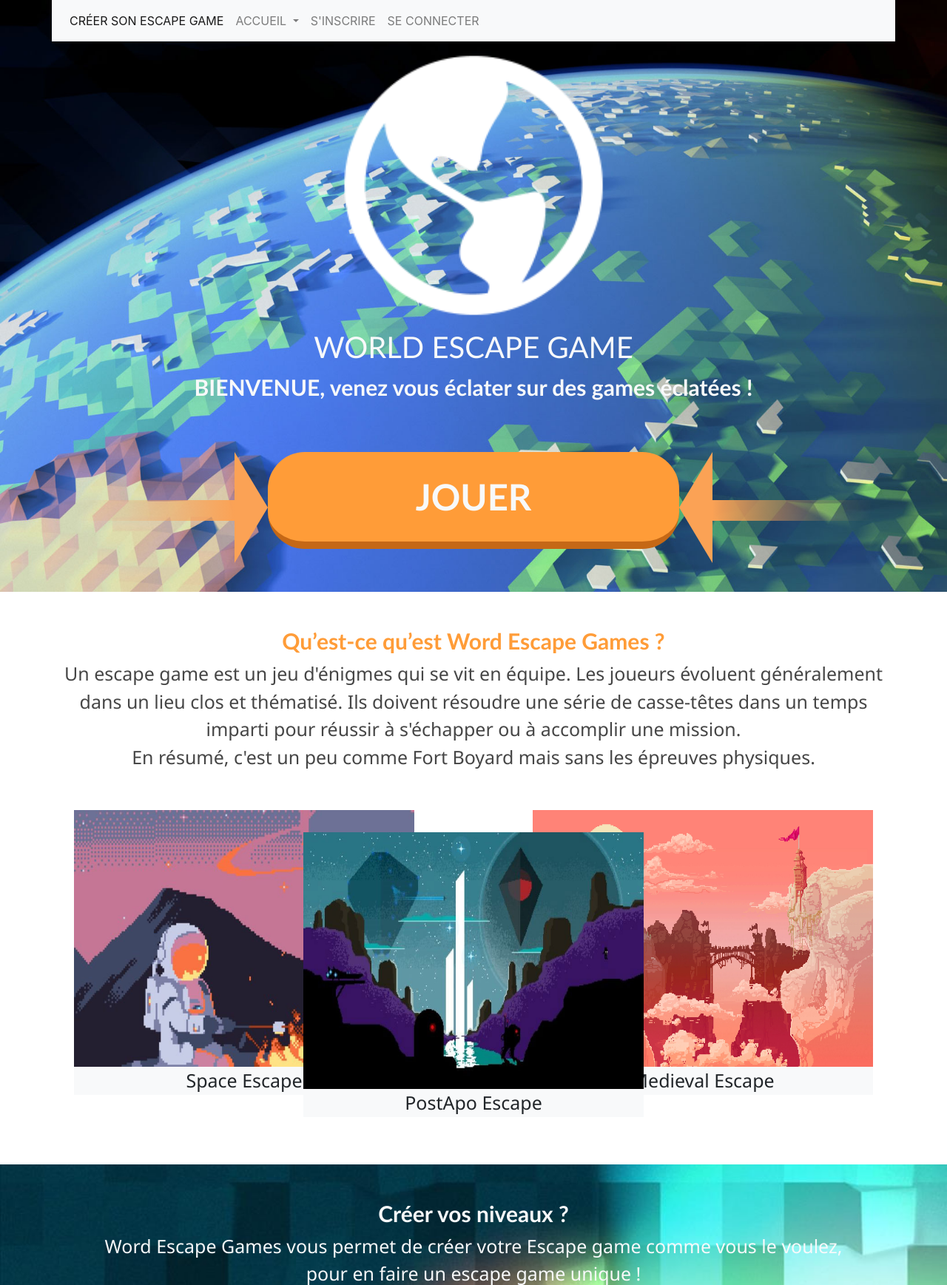
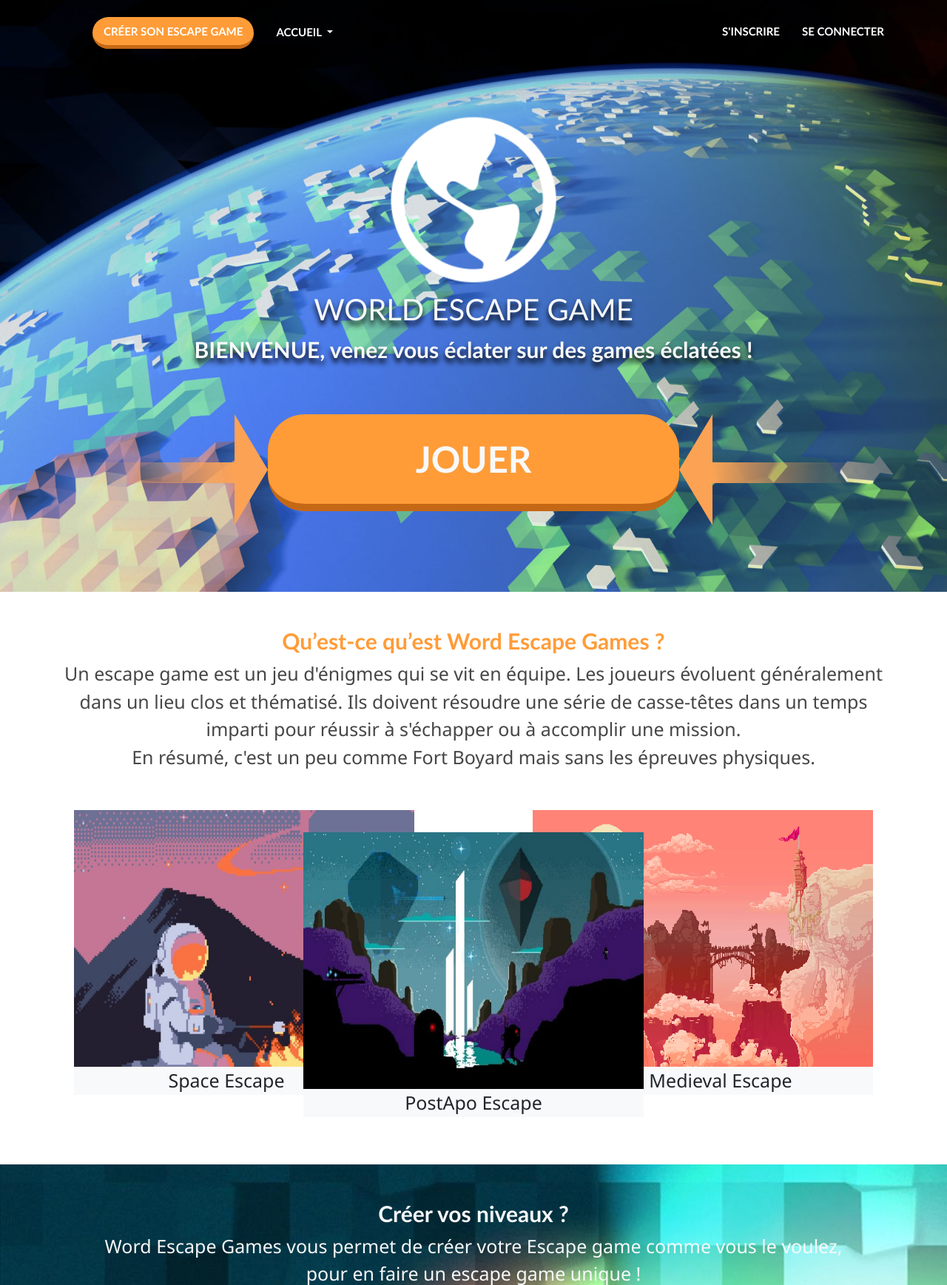
Before and after one commit to francois-simao/escape-game, a PHP site: page /front/index.html in a window 1280 px wide. Shown: the top 1737 px of the page at 74% size. Run offline with PHP 8.4, Linux system fonts and the light colour scheme.

Commit message:
modifications menu

```diff
--- a/front/forgot_password.html
+++ b/front/forgot_password.html
@@ -14,7 +14,7 @@
 
     <div class="container-fluid p-0 bg-header-sombre">
 
-        <div class="d-flex justify-content-center align-items-center vh-100 bg-opac">
+        <div class="d-flex justify-content-center align-items-center vh-100 bg-opac " id="container-escape">
             <div class="bloc-form bg-light p-5 ">
                 <h1>Réinitialiser mot de passe ?</h1>
                 <p>Vous avez oublié votre mot de passe ?<br> Veuillez entrer votre adresse e-mail, vous
--- a/front/formulaire_connexion.html
+++ b/front/formulaire_connexion.html
@@ -15,7 +15,7 @@
 
         <div class="container-fluid p-0">
             <!-- <div class="container "> -->
-            <div class="vh-100 d-flex justify-content-center align-items-center bg-opac">
+            <div class="vh-100 d-flex justify-content-center align-items-center bg-opac" id="container-escape">
 
                 <div class="bloc-form bg-light p-5">
                     <h2 class="title-form text-uppercase mb-4">Se connecter</h2>
--- a/front/formulaire_inscription.html
+++ b/front/formulaire_inscription.html
@@ -15,7 +15,7 @@
         <div class="container-fluid p-0">
 
 
-            <div class="vh-100 d-flex justify-content-center align-items-center bg-opac">
+            <div class="vh-100 d-flex justify-content-center align-items-center bg-opac" id="container-escape">
 
                 <div class="bloc-form bg-light p-5 text-center">
                     <h1 class="title-form text-uppercase mb-4">Créer votre compte</h1>
--- a/front/index.html
+++ b/front/index.html
@@ -14,48 +14,49 @@
 
     <header>
         <div class="container-fluid bg-header">
+            <div class="container">
+                <div class="row  ">
 
-        <div class="container">
-                <div class="row">
-                    <nav class="navbar navbar-expand-lg navbar-light bg-light w-100">
-                        <button class="navbar-toggler" type="button" data-toggle="collapse"
-                            data-target="#navbarNavDropdown" aria-controls="navbarNavDropdown" aria-expanded="false"
-                            aria-label="Toggle navigation">
-                            <span class="navbar-toggler-icon"></span>
-                        </button>
-                        <div class="collapse navbar-collapse" id="navbarNavDropdown">
-                            <ul class="navbar-nav text-uppercase d-flex">
-                                <li class="nav-item active">
-                                    <a class="nav-link " href="#">Créer son escape game</a>
-                                </li>
-                                <li class="nav-item dropdown ">
-                                    <a class="nav-link dropdown-toggle" href="#" id="navbarDropdownMenuLink"
+                    <div id="mySidenav" class="sidenav size-width-menu">
+                        <div class="closebtn text-center text-light" onclick="closeNav(x)">&times;</div>
+                        <!--&times; = croix de closeNav-->
+                        <div class=" contenu-menu text-center">
+                            <ul>
+                                <div class="d-flex flex-column flex-sm-column flex-md-column flex-lg-column flex-xl-row">
+                                <li><a href="#" onclick="closeNav(x)" class="title-menu btn-orange-create ">Créer son
+                                        escape game</a></li>
+                                <li class="nav-item dropdown " onclick="closeNav(x)">
+                                    <a class="nav-link dropdown-toggle p-0" href="#" id="navbarDropdownMenuLink"
                                         role="button" data-toggle="dropdown" aria-haspopup="true" aria-expanded="false">
                                         Accueil
                                     </a>
                                     <div class="dropdown-menu" aria-labelledby="navbarDropdownMenuLink">
-                                        <a class="dropdown-item" href="index.html">Accueil</a>
-                                        <a class="dropdown-item" href="page-profil.html">Profil</a>
-                                        <a class="dropdown-item" href="#">?</a>
+                                        <a class="dropdown-item text-dark" href="index.html">Accueil</a>
+                                        <a class="dropdown-item text-dark" href="page-profil.html">Profil</a>
+                                        <a class="dropdown-item text-dark" href="#">?</a>
                                     </div>
                                 </li>
+                            </div>
+                            <div class="d-flex flex-column flex-sm-column flex-md-column flex-lg-column flex-xl-row">
+                                <li><a href="formulaire_inscription.html" onclick="closeNav(x)"
+                                        class="title-menu">S'inscrire</a></li>
+                                <li><a href="formulaire_connexion.html" onclick="closeNav(x)" class="title-menu ">Se
+                                        connecter</a></li>
+                                    </div>
 
-                                <li class="nav-item">
-                                    <a class="nav-link" href="formulaire_inscription.html">S'inscrire</a>
-                                </li>
-                                <li class="nav-item">
-                                    <a class="nav-link" href="formulaire_connexion.html">Se connecter</a>
-                                </li>
+                            </ul>
+
                         </div>
 
-                        </ul>
-                    </nav>
+                    </div>
+                    <div id="ecart-menu">
+                        <!--&#9776;=icon menu-->
+                        <div class="icon-menu ml-3" onclick="openNav(y)">&#9776;</div>
+                    </div>
                 </div>
-
             </div>
 
-
-            <div class="container">
+            <div class="container container-logo" >
 
                 <div class="col-12">
                     <div class="img-logo-header d-flex justify-content-center">
@@ -105,7 +106,7 @@
                             <div class="content-img-game-01 transition-01">
                                 <img src="img/escape-the-planet.jpg" width="486" height="347"
                                     class="img-game-explication img-expli-margin-01 img-fluid">
-                                <p class="title-game-explication-01 text-center bg-light">Space Escape</p>
+                                <p class="title-game-explication-01 text-center bg-light pr-xl-5">Space Escape</p>
                             </div>
 
                             <div class="content-img-game-absolute transition-02">
@@ -117,7 +118,7 @@
                             <div class="content-img-game-02 ">
                                 <img src="img/princess-world.jpg" width="486" height="347"
                                     class="img-game-explication img-expli-margin-02 img-fluid">
-                                <p class="title-game-explication-03 text-center bg-light">Medieval Escape</p>
+                                <p class="title-game-explication-03 text-center bg-light pl-xl-5">Medieval Escape</p>
                             </div>
 
                         </div>
@@ -150,6 +151,29 @@
 
 
 
+    <script>
+        function openNav(y) {
+            if (y.matches) { //openNav est le nom donné au onclick qui, lorsqu'on clique sur le menu, il s'ouvrira grâce au getElementById qui récupère l'id "mySidenav" dans la div principale
+                document.getElementById("mySidenav").style.width = "100%"; //style.width permet de donner une largeur au menu lorsque celui-ci est ouvert (mettre en 100% pour qu'il puisse prendre toute la page)
+                // document.getElementById("ecart-menu").style.marginLeft = "50%"; // permet de faire décaler le texte et l'icon du menu
+            }
+        }
+
+        function closeNav(x) {
+            if (x.matches) {//closeNav est le nom donné au onclick pour fermer le menu (même système que celui du openNav)
+                document.getElementById("mySidenav").style.width = "0"; // mettre 0 pour qu'il ne soit pas visible
+                // document.getElementById("ecart-menu").style.marginLeft = "0";
+            }
+        }
+
+        var y = window.matchMedia("(max-width: 1199.98px)")
+        openNav(y) // Call listener function at run time
+        y.addListener(openNav) // Attach listener function on state changes
+        var x = window.matchMedia("(max-width: 1199.98px)")
+        closeNav(x) // Call listener function at run time
+        x.addListener(closeNav) // Attach listener function on state changes
+
+    </script>
 
 
     <script src="https://code.jquery.com/jquery-3.5.1.slim.min.js"
--- a/front/page-logout.html
+++ b/front/page-logout.html
@@ -13,7 +13,7 @@
 <body>
 
     <div class="container-fluid p-0 bg-header-sombre">
-        <div class="vh-100 d-flex justify-content-center align-items-center bg-opac">
+        <div class="vh-100 d-flex justify-content-center align-items-center bg-opac" id="container-escape">
             <div class="bloc-form bg-light p-5">
                 <h1 class="text-uppercase text-center">A bientôt !</h1>
                 <p>Vous vous êtes déconnecté.</p>
--- a/front/page-profil.html
+++ b/front/page-profil.html
@@ -12,7 +12,8 @@
 
 <body>
     <div class="container-fluid bg-profil">
-        <div class="container">
+
+        <div class="container" id="container-escape">
             <div class="row flex-column">
                 <div class="bloc-page bg-light vh-100 d-flex justify-content-center ">
                     <div class="col-6">
--- a/front/style.css
+++ b/front/style.css
@@ -1,10 +1,12 @@
 body{margin: 0; padding: 0;}
 
+
+.container-logo{margin-top: 148px;}
 /**************************************** BACKGROUND & IMAGE  ****************************************/
 /* MAQUETTE ACCUEIL */
 /* HEADER */
 .bg-header{background-image: url('img/img-header-01.jpg');width: 100%; height: 100vh; background-repeat: no-repeat; background-size: cover; position: relative;}
-.img-logo-head{width: 35%; height: auto;}
+.img-logo-head{width: 26%; height: auto;}
 
 
 /* PARTIE CE QU'EST UN ESCAPE GAME */
@@ -34,21 +36,18 @@ body{margin: 0; padding: 0;}
 
 
 
-
-
-
 /**************************************** TITLES & TEXT  ****************************************/
 /* MAQUETTE ACCUEIL */
 /* HEADER */
 .title-head{text-transform: uppercase; font-size: 40px;}
 .text-head{font-size: 30px; }
-.container-text-header{ font-family: 'Gill Sans', 'Gill Sans MT', Calibri, 'Trebuchet MS', sans-serif; font-weight: 800;}
+.container-text-header{text-shadow: 0px 6px 7px #000000; font-family: 'Gill Sans', 'Gill Sans MT', Calibri, 'Trebuchet MS', sans-serif; font-weight: 800;}
 
 
 /* PARTIE CE QU'EST UN ESCAPE GAME */
 .title-explication{font-size: 30px; font-family: 'Gill Sans', 'Gill Sans MT', Calibri, 'Trebuchet MS', sans-serif; font-weight: 800; color: #FF9C38;}
 .text-explication{font-size: 25px; color: #464646; font-family: 'Segoe UI', Tahoma, Geneva, Verdana, sans-serif; margin-bottom: 53px;}
-.title-game-explication-01, .title-game-explication-02, .title-game-explication-03{background-color: rgb(250, 250, 250); text-align: center; font-size: 25px; font-family: 'Segoe UI', Tahoma, Geneva, Verdana, sans-serif; margin-top: 0;}
+.title-game-explication-01, .title-game-explication-02, .title-game-explication-03{background-color: white; text-align: center; font-size: 25px; font-family: 'Segoe UI', Tahoma, Geneva, Verdana, sans-serif; margin-top: 0;}
 
 
 /* PARTIE CREATION NIVEAUX */
@@ -101,19 +100,58 @@ body{margin: 0; padding: 0;}
 .btn-play-width, .btn-create-width{font-size: 49px;}
 .btn-inscription-width, .btn-connexion-width{font-size: 33px;}
 
-
 .btn-play-header{ height: 10%; padding: 10px 40px; border-radius: 50px; font-family: 'Gill Sans', 'Gill Sans MT', Calibri, 'Trebuchet MS', sans-serif; font-weight: 800; text-decoration: none; background-color: #FF9C38; border-bottom: 10px solid rgb(197,104,22,1); transition: all 0.1s; -webkit-transition: all 0.1s; outline: none;}
 .btn-play-header:active{transform: translate(0px, 5px); -webkit-transform: translate(0px, 5px); border-bottom: 1px solid;}
+
+.btn-orange-create{ height: 10%; padding: 10px 15px; border-radius: 50px; font-family: 'Gill Sans', 'Gill Sans MT', Calibri, 'Trebuchet MS', sans-serif; font-weight: 800; text-decoration: none; background-color: #FF9C38; border-bottom: 5px solid rgb(197,104,22,1); transition: all 0.1s; -webkit-transition: all 0.1s; outline: none;}
 
 a:hover { text-decoration: none;}
 a.text-light:focus, a.text-light:hover {color: white!important; }
 input{border: none;}
 
 
+/**************************************** MENU ****************************************/
+
+ul{list-style: none; }
+.contenu-menu ul{display: flex; justify-content: space-between;}
+.sidenav a { text-decoration: none; color: white; transition: 0.3s; font-size: 15px; font-family: 'Gill Sans', 'Gill Sans MT', Calibri, 'Trebuchet MS', sans-serif; font-weight: 800; text-transform: uppercase; margin-left: 15px; margin-right: 15px;}
+.sidenav a:hover { color: #f1f1f1;}
+.btn-orange-create{display: unset;}
+.sidenav{margin-top: 30px;}
+.nav-link{margin-top: 2px;}
+.dropdown-item:hover{background-color: transparent;}
+
+
+
+
+
+
+
+
+
+
+
+
+
+
+
+
+
 
 
 
 /**********************MEDIA QUERIES**********************/
+
+@media (max-width: 1199.98px) {
+
+/*SLIDEBAR MENU */
+.sidenav { height: 100%; width: 0; position: fixed; z-index: 1; top: 0; left: 0; background-color: rgba(0, 0, 0, 0.87); overflow-x: hidden; transition: 0.5s; padding-top: 60px; z-index:2;}
+.sidenav .closebtn { position: absolute; top: 0; right: 25px; font-size: 55px; cursor: pointer; color: white;}
+.icon-menu{cursor: pointer; font-size: 40px;  position: relative;}
+.contenu-menu ul{display: flex; flex-direction: column; align-items: center;}
+.sidenav{margin-top: 0;}
+ul{padding: 0;}
+}
 
 @media (max-width: 991.98px) {
 
@@ -329,7 +399,8 @@ input{border: none;}
 /**************************************** BACKGROUND & IMAGE  ****************************************/
 /* MAQUETTE ACCUEIL */
 /* HEADER */
-.img-logo-header img { width: 36%; height: auto; }
+.img-logo-header img { width: 23%; height: auto; }
+.container-logo{margin-top: 75px;}
 
 
 
@@ -454,5 +532,12 @@ input{border: none;}
 .cards-game-presta{display: none;}
 
 
+ .closebtn, .icon-menu{display: none;}
 
 }
+
+
+@media (min-width: 1200px) and (max-width: 1999.98px) {
+.size-width-menu{width: 100%!important;}
+
+}
```
Also changed, not shown: other parts of front/style.css (+47 -8 lines), front/games.html (+60 -30 lines).
